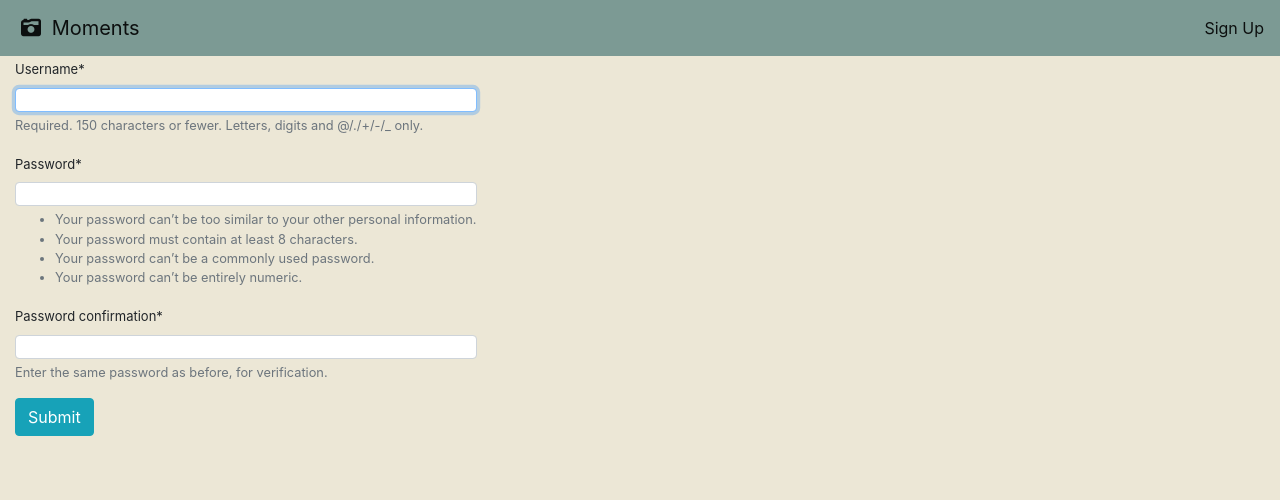
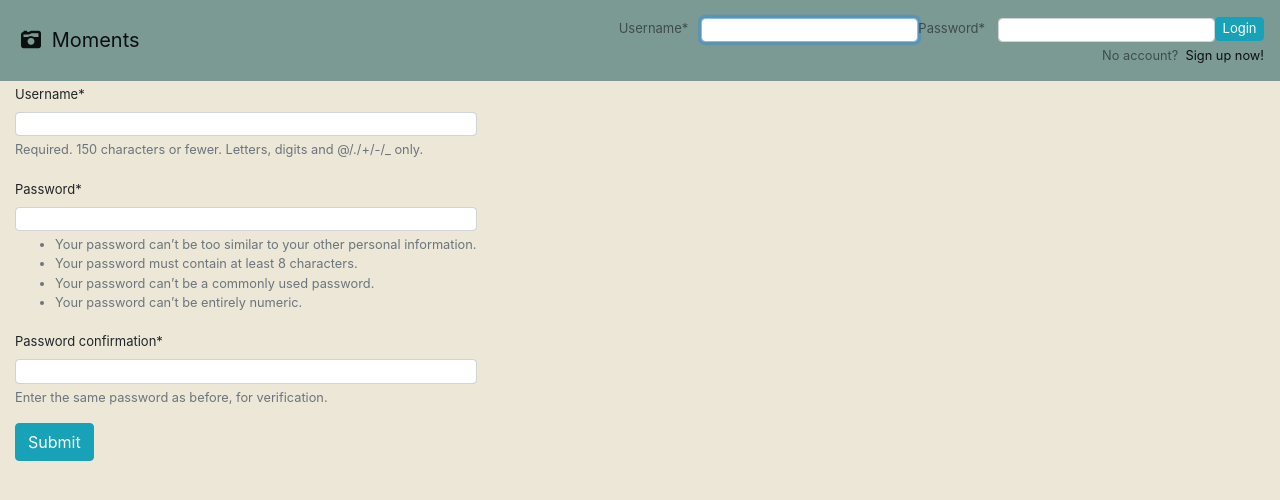
Before and after one commit to elkirby/moments-app, a Django app: page /sign-up in a window 1280 px wide. Shown: the top 500 px of the page. Run offline with Django 3.2, Linux system fonts and the light colour scheme; some libraries are stand-ins or nearby versions.

Commit message:
Adds login page and functionality

```diff
--- /dev/null
+++ b/moments_app/moments/context_processors.py
@@ -0,0 +1,5 @@
+from django.contrib.auth.forms import AuthenticationForm
+
+
+def get_login_form(request):
+    return dict(login_nav_form=AuthenticationForm(request))
--- a/moments_app/moments/urls.py
+++ b/moments_app/moments/urls.py
@@ -5,4 +5,5 @@ from . import views
 urlpatterns = [
     path('', views.index, name='Home'),
     path('sign-up', views.sign_up, name='Sign Up'),
+    path('login', views.user_login, name='Login'),
 ]
--- a/moments_app/moments/views.py
+++ b/moments_app/moments/views.py
@@ -1,4 +1,5 @@
 from django.contrib.auth import authenticate, forms, login
+from django.contrib.auth.forms import AuthenticationForm
 from django.http import HttpResponseRedirect
 from django.shortcuts import render
 from django.urls import reverse
@@ -26,3 +27,20 @@ def sign_up(request):
     else:
         form = forms.UserCreationForm()
     return render(request, 'sign-up.html', {'signup_form': form})
+
+
+def user_login(request):
+    form = AuthenticationForm(request=request)
+    if request.user.is_authenticated:
+        return HttpResponseRedirect(reverse('Home'))
+    elif request.method == 'POST':
+        form = AuthenticationForm(request=request, data=request.POST)
+        if form.is_valid():
+            username = form.cleaned_data.get('username')
+            password = form.cleaned_data.get('password')
+            user = authenticate(username=username, password=password)
+            if user is not None:
+                login(request, user)
+                return HttpResponseRedirect(reverse('Home'))
+
+    return render(request, 'login.html', {'login_form': form})
--- a/moments_app/moments_app/settings.py
+++ b/moments_app/moments_app/settings.py
@@ -63,6 +63,7 @@ TEMPLATES = [
                 'django.template.context_processors.request',
                 'django.contrib.auth.context_processors.auth',
                 'django.contrib.messages.context_processors.messages',
+                'moments.context_processors.get_login_form',
             ],
         },
     },
--- a/moments_app/moments_app/urls.py
+++ b/moments_app/moments_app/urls.py
@@ -19,5 +19,4 @@ from django.urls import path, include
 urlpatterns = [
     path('admin/', admin.site.urls),
     path('', include('moments.urls')),
-    path('', include('django.contrib.auth.urls'))
 ]
--- a/moments_app/templates/base.html
+++ b/moments_app/templates/base.html
@@ -1,5 +1,7 @@
 <!DOCTYPE html>
 {% load static %}
+{% load crispy_forms_tags %}
+
 <html lang="en">
 <head>
     <meta charset="UTF-8">
@@ -38,7 +40,17 @@
         {% if user.is_authenticated %}
             Hello, {{ user }}
         {% else %}
-            <a href="{% url 'Sign Up' %}">Sign Up</a>
+            <form class="form-group" action="{% url 'Login' %}" method="post">
+                <div class="form-inline justify-content-sm-between">
+                    {% csrf_token %}
+                    {{ login_nav_form|crispy }}
+                <input class="btn btn-info flex-column" type="submit" value="Login">
+                </div>
+
+                <small class="form-text float-sm-right d-sm-block">
+                        No account?&nbsp;<a href="{% url 'Sign Up' %}"> Sign up now!</a>
+                </small>
+            </form>
         {% endif %}
     </span>
 </nav>
--- a/moments_app/templates/login.html
+++ b/moments_app/templates/login.html
@@ -6,7 +6,7 @@
     <div class="d-flex form-group">
         <form class="w-25 m-sm-3" action="{% url 'Login' %}" method="post">
             {% csrf_token %}
-            {{ form|crispy }}
+            {{ login_form|crispy }}
             <div class="d-flex justify-content-between align-items-center">
                 <input class="d-flex btn btn-info flex-column" type="submit" value="Submit">
                 <small class="d-flex form-text flex-column">
```
Also changed, not shown: moments_app/moments/tests.py (+45 -0 lines).
